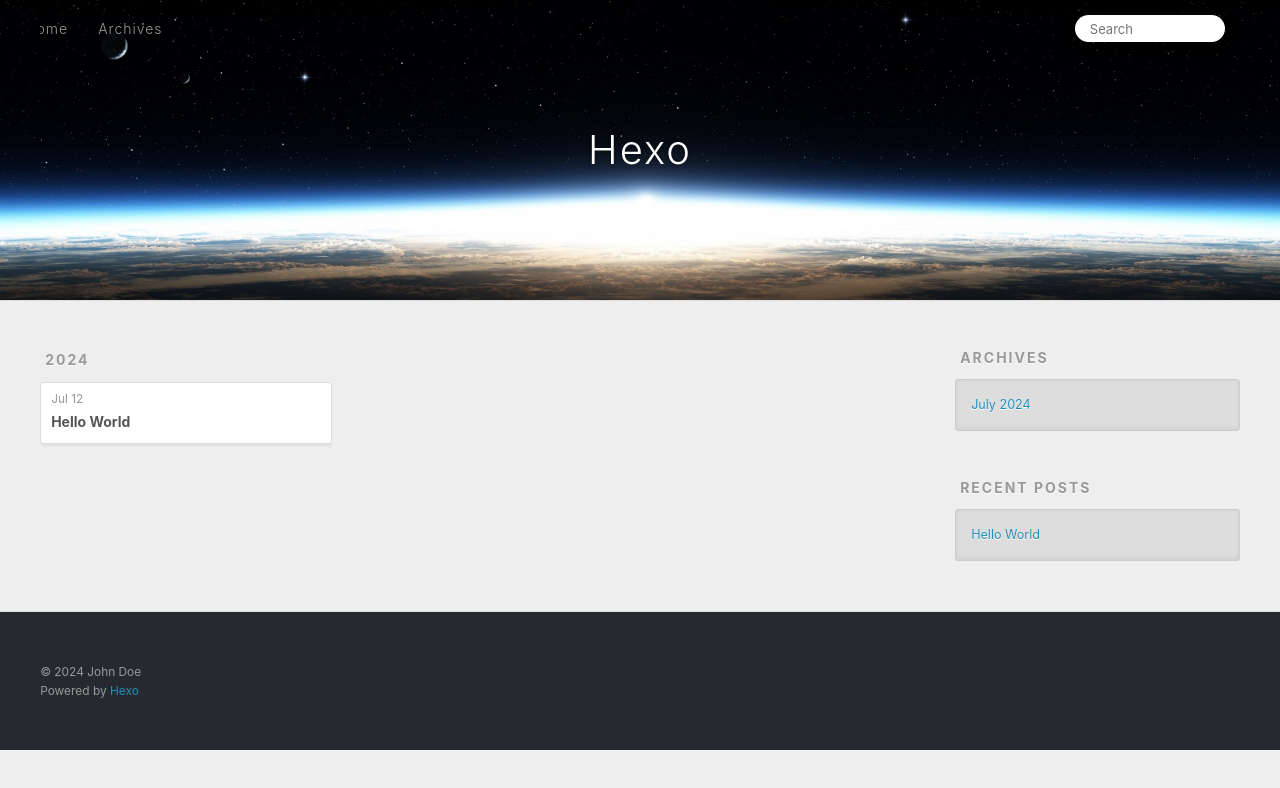
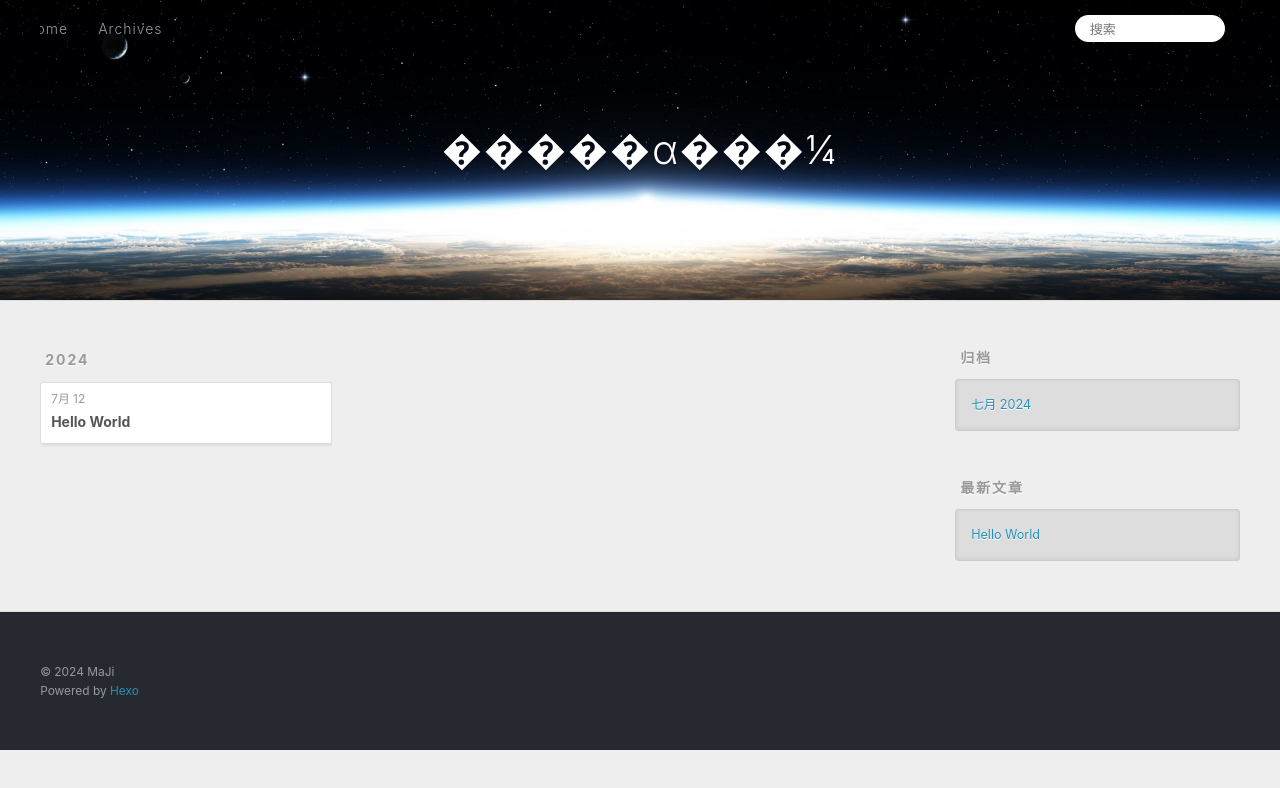
Before and after one commit to MJ32768/MJ32768, a plain HTML site: page archives/index.html in a window 1280 px wide. Both pictures are taken after a click on the link 1232 px from the left and 27 px from the top of the page. Drawn offline with Linux system fonts and the light colour scheme.

Commit message:
Site updated: 2024-07-12 04:04:58

```diff
--- a/archives/index.html
+++ b/archives/index.html
@@ -4,17 +4,17 @@
   <meta charset="utf-8">
 
 
-  <title>Archives | Hexo</title>
+  <title>归档 | �����α���¼</title>
   <meta name="viewport" content="width=device-width, initial-scale=1, shrink-to-fit=no">
   <meta property="og:type" content="website">
-<meta property="og:title" content="Hexo">
+<meta property="og:title" content="�����α���¼">
 <meta property="og:url" content="http://example.com/archives/index.html">
-<meta property="og:site_name" content="Hexo">
-<meta property="og:locale" content="en_US">
-<meta property="article:author" content="John Doe">
+<meta property="og:site_name" content="�����α���¼">
+<meta property="og:locale" content="zh_CN">
+<meta property="article:author" content="MaJi">
 <meta name="twitter:card" content="summary">
 
-    <link rel="alternate" href="/atom.xml" title="Hexo" type="application/atom+xml">
+    <link rel="alternate" href="/atom.xml" title="�����α���¼" type="application/atom+xml">
 
 
     <link rel="shortcut icon" href="/favicon.png">
@@ -39,7 +39,7 @@
   <div id="header-outer" class="outer">
     <div id="header-title" class="inner">
       <h1 id="logo-wrap">
-        <a href="/" id="logo">Hexo</a>
+        <a href="/" id="logo">�����α���¼</a>
       </h1>
 
     </div>
@@ -55,12 +55,12 @@
       <nav id="sub-nav">
 
 
-          <a class="nav-icon" href="/atom.xml" title="RSS Feed"><span class="fa fa-rss"></span></a>
+          <a class="nav-icon" href="/atom.xml" title="RSS 订阅"><span class="fa fa-rss"></span></a>
 
-        <a class="nav-icon nav-search-btn" title="Search"><span class="fa fa-search"></span></a>
+        <a class="nav-icon nav-search-btn" title="搜索"><span class="fa fa-search"></span></a>
       </nav>
       <div id="search-form-wrap">
-        <form action="//google.com/search" method="get" accept-charset="UTF-8" class="search-form"><input type="search" name="q" class="search-form-input" placeholder="Search"><button type="submit" class="search-form-submit">&#xF002;</button><input type="hidden" name="sitesearch" value="http://example.com"></form>
+        <form action="//google.com/search" method="get" accept-charset="UTF-8" class="search-form"><input type="search" name="q" class="search-form-input" placeholder="搜索"><button type="submit" class="search-form-submit">&#xF002;</button><input type="hidden" name="sitesearch" value="http://example.com"></form>
       </div>
     </div>
   </div>
@@ -84,7 +84,7 @@
   <div class="archive-article-inner">
     <header class="archive-article-header">
       <a href="/2024/07/12/hello-world/" class="archive-article-date">
-  <time class="dt-published" datetime="2024-07-11T19:11:44.307Z" itemprop="datePublished">Jul 12</time>
+  <time class="dt-published" datetime="2024-07-11T19:11:44.307Z" itemprop="datePublished">7月 12</time>
 </a>
 
 
@@ -116,9 +116,9 @@
 
 
   <div class="widget-wrap">
-    <h3 class="widget-title">Archives</h3>
+    <h3 class="widget-title">归档</h3>
     <div class="widget">
-      <ul class="archive-list"><li class="archive-list-item"><a class="archive-list-link" href="/archives/2024/07/">July 2024</a></li></ul>
+      <ul class="archive-list"><li class="archive-list-item"><a class="archive-list-link" href="/archives/2024/07/">七月 2024</a></li></ul>
     </div>
   </div>
 
@@ -126,7 +126,7 @@
 
 
   <div class="widget-wrap">
-    <h3 class="widget-title">Recent Posts</h3>
+    <h3 class="widget-title">最新文章</h3>
     <div class="widget">
       <ul>
 
@@ -147,7 +147,7 @@
   <div class="outer">
     <div id="footer-info" class="inner">
 
-      &copy; 2024 John Doe<br>
+      &copy; 2024 MaJi<br>
       Powered by <a href="https://hexo.io/" target="_blank">Hexo</a>
     </div>
   </div>
```
Also changed, not shown: 2024/07/12/hello-world/index.html (+14 -14 lines), archives/2024/07/index.html (+15 -15 lines), archives/2024/index.html (+15 -15 lines), index.html (+15 -15 lines).
